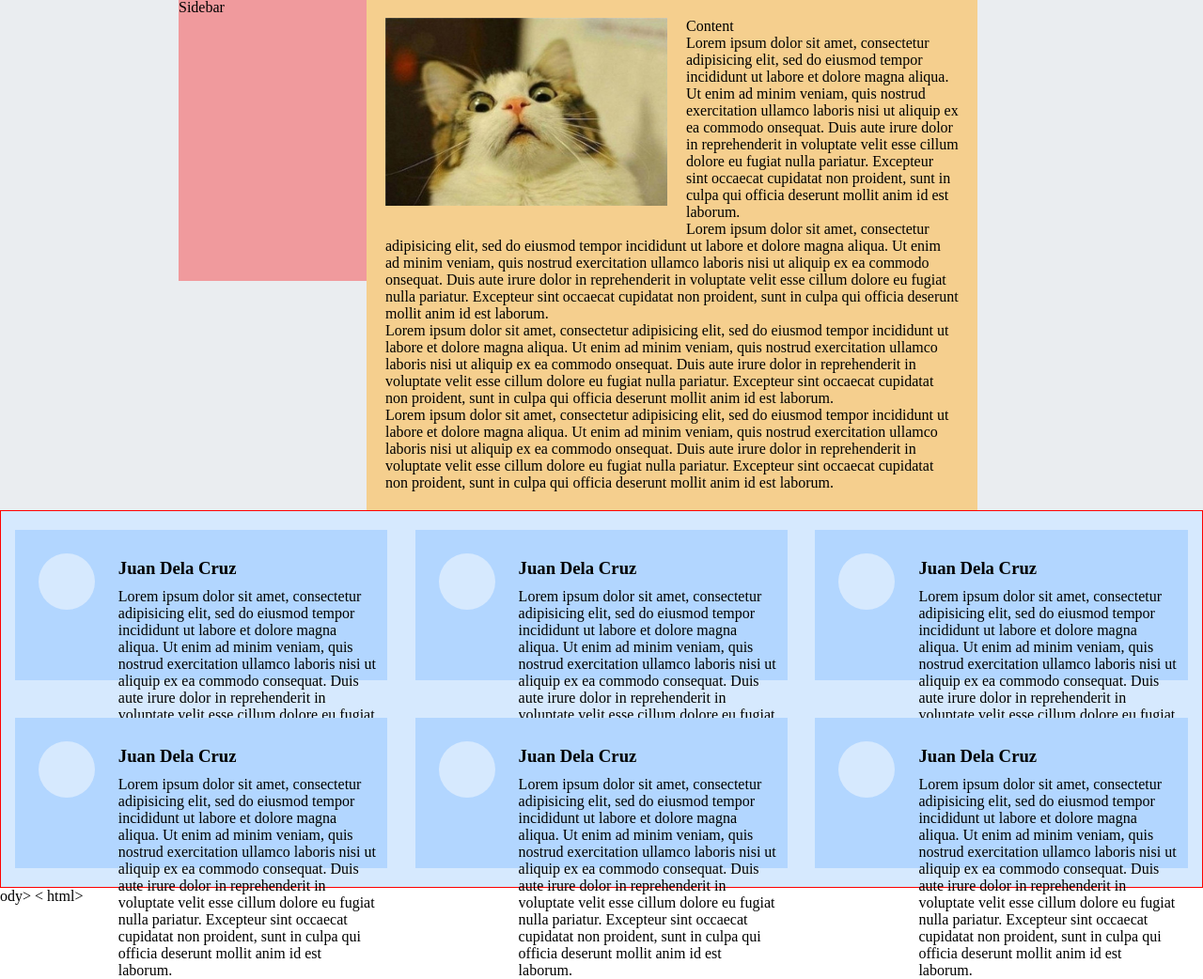
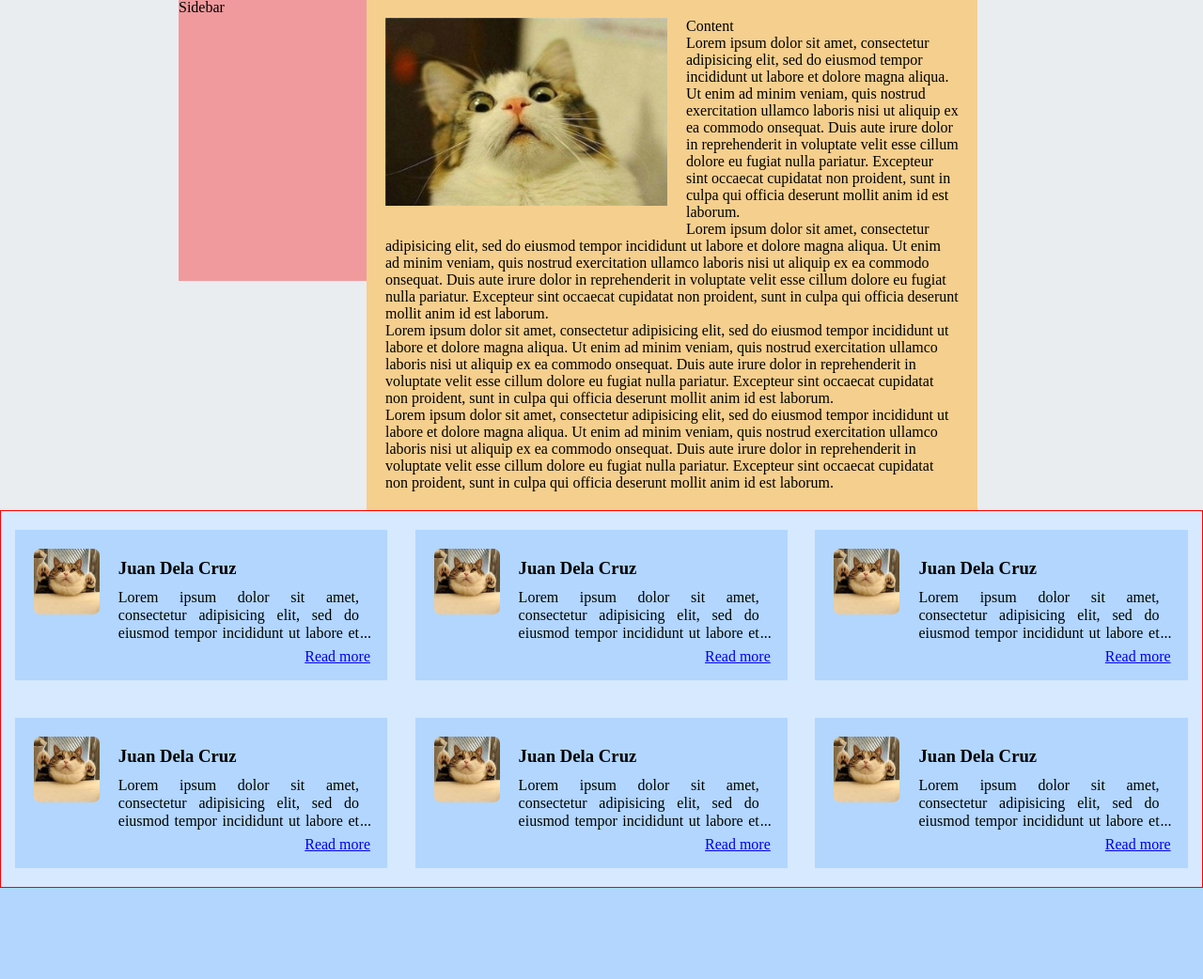
Before and after one commit to ninakimf/b3nc-fernandez-ninakim, a PHP site: page / in a window 1280 px wide. Shown: the part 101-1143 px from the top of the page at 94% size. After the commit the page ends 1046 px from the top, so only its background shows below. Run offline with PHP 8.4, Linux system fonts and the light colour scheme.

Commit message:
CSS Floats and clears

```diff
--- a/mod02-10/css/style.css
+++ b/mod02-10/css/style.css
@@ -60,14 +60,16 @@
 	background-color: #b2d6ff;
 	float: left;
 	margin: 20px 1.16%;
+	position: relative;
 }
 
-.avatar {
-	width: 60px;
-	height: 60px;
+
+.avatar > img {
+	width: 70px;
+	height: 70px;
 	background-color: #d6e9fe;
-	border-radius: 50%;
-	margin: 25px;
+	border-radius: 10%;
+	margin: 20px;
 	float: left;
 }
 
@@ -88,3 +90,45 @@
 	clear: both;
 	display: block;
 }
+
+
+/*CSS Workaround for multi-line elipses*/
+
+/*managing lines with overflow*/
+.block-with-text {
+	overflow: hidden;
+	position: relative;
+	line-height: 1.2em; /*1em = 16px*/
+	max-height: 3.6em;
+	text-align: justify;
+	margin-right: -1em;
+	padding-right: 30px;
+
+}
+
+/*for comments longer than alloted height*/
+.block-with-text:before {
+	content: "...";
+	position: absolute;
+	right: 17px;
+	bottom: 0;
+
+}
+
+/*for comments shorter than alloted height*/
+.block-with-text:after {
+	content: "";
+	position: absolute;
+	right: 17px;
+	width: 1em;
+	height: 1em;
+	margin-top: 0.2em;
+	background: #b2d6ff;
+
+}
+
+.read-more {
+	position: absolute;
+	right: 18px;
+	bottom: 16px;
+}
--- a/mod02-10/index.html
+++ b/mod02-10/index.html
@@ -41,36 +41,66 @@
 	<!-- columns are floating -->
 	<div class="footer clear">
 		<div class="column">
-			<div class="avatar"></div>
+			<div class="avatar">
+				<img src="img/2.jpg">
+			</div>
 			<h3 class="username">Juan Dela Cruz</h3>
-			<p class="comment">Lorem ipsum dolor sit amet, consectetur adipisicing elit, sed do eiusmod
+			<p class="comment block-with-text">Lorem ipsum dolor sit amet, consectetur adipisicing elit, sed do eiusmod
 			tempor incididunt ut labore et dolore magna aliqua. Ut enim ad minim veniam, quis nostrud exercitation ullamco laboris nisi ut aliquip ex ea commodo consequat. Duis aute irure dolor in reprehenderit in voluptate velit esse cillum dolore eu fugiat nulla pariatur. Excepteur sint occaecat cupidatat non proident, sunt in culpa qui officia deserunt mollit anim id est laborum.</p>
+
+			<a class="read-more" href="#">Read more</a>
+
 		</div>
 		<div class="column">
-			<div class="avatar"></div>
+			<div class="avatar">
+				<img src="img/2.jpg">
+			</div>
 			<h3 class="username">Juan Dela Cruz</h3>
-			<p class="comment">Lorem ipsum dolor sit amet, consectetur adipisicing elit, sed do eiusmod tempor incididunt ut labore et dolore magna aliqua. Ut enim ad minim veniam, quis nostrud exercitation ullamco laboris nisi ut aliquip ex ea commodo consequat. Duis aute irure dolor in reprehenderit in voluptate velit esse cillum dolore eu fugiat nulla pariatur. Excepteur sint occaecat cupidatat non proident, sunt in culpa qui officia deserunt mollit anim id est laborum.</p>
+			<p class="comment block-with-text">Lorem ipsum dolor sit amet, consectetur adipisicing elit, sed do eiusmod tempor incididunt ut labore et dolore magna aliqua. Ut enim ad minim veniam, quis nostrud exercitation ullamco laboris nisi ut aliquip ex ea commodo consequat. Duis aute irure dolor in reprehenderit in voluptate velit esse cillum dolore eu fugiat nulla pariatur. Excepteur sint occaecat cupidatat non proident, sunt in culpa qui officia deserunt mollit anim id est laborum.</p>
+
+			<a class="read-more" href="#">Read more</a>
+
 		</div>
 		<div class="column">
-			<div class="avatar"></div>
+			<div class="avatar">
+				<img src="img/2.jpg">
+			</div>
 			<h3 class="username">Juan Dela Cruz</h3>
-			<p class="comment">Lorem ipsum dolor sit amet, consectetur adipisicing elit, sed do eiusmod tempor incididunt ut labore et dolore magna aliqua. Ut enim ad minim veniam, quis nostrud exercitation ullamco laboris nisi ut aliquip ex ea commodo consequat. Duis aute irure dolor in reprehenderit in voluptate velit esse cillum dolore eu fugiat nulla pariatur. Excepteur sint occaecat cupidatat non proident, sunt in culpa qui officia deserunt mollit anim id est laborum.</p>
+			<p class="comment block-with-text">Lorem ipsum dolor sit amet, consectetur adipisicing elit, sed do eiusmod tempor incididunt ut labore et dolore magna aliqua. Ut enim ad minim veniam, quis nostrud exercitation ullamco laboris nisi ut aliquip ex ea commodo consequat. Duis aute irure dolor in reprehenderit in voluptate velit esse cillum dolore eu fugiat nulla pariatur. Excepteur sint occaecat cupidatat non proident, sunt in culpa qui officia deserunt mollit anim id est laborum.</p>
+
+			<a class="read-more" href="#">Read more</a>
+
 		</div>
 		<div class="column">
-			<div class="avatar"></div>
+			<div class="avatar">
+				<img src="img/2.jpg">
+			</div>
 			<h3 class="username">Juan Dela Cruz</h3>
-			<p class="comment">Lorem ipsum dolor sit amet, consectetur adipisicing elit, sed do eiusmod tempor incididunt ut labore et dolore magna aliqua. Ut enim ad minim veniam, quis nostrud exercitation ullamco laboris nisi ut aliquip ex ea commodo consequat. Duis aute irure dolor in reprehenderit in voluptate velit esse cillum dolore eu fugiat nulla pariatur. Excepteur sint occaecat cupidatat non proident, sunt in culpa qui officia deserunt mollit anim id est laborum.</p>
+			<p class="comment block-with-text">Lorem ipsum dolor sit amet, consectetur adipisicing elit, sed do eiusmod tempor incididunt ut labore et dolore magna aliqua. Ut enim ad minim veniam, quis nostrud exercitation ullamco laboris nisi ut aliquip ex ea commodo consequat. Duis aute irure dolor in reprehenderit in voluptate velit esse cillum dolore eu fugiat nulla pariatur. Excepteur sint occaecat cupidatat non proident, sunt in culpa qui officia deserunt mollit anim id est laborum.</p>
+
+			<a class="read-more" href="#">Read more</a>
+
 		</div>
 		<div class="column">
-			<div class="avatar"></div>
+			<div class="avatar">
+				<img src="img/2.jpg">
+			</div>
 			<h3 class="username">Juan Dela Cruz</h3>
-			<p class="comment">Lorem ipsum dolor sit amet, consectetur adipisicing elit, sed do eiusmod tempor incididunt ut labore et dolore magna aliqua. Ut enim ad minim veniam, quis nostrud exercitation ullamco laboris nisi ut aliquip ex ea commodo consequat. Duis aute irure dolor in reprehenderit in voluptate velit esse cillum dolore eu fugiat nulla pariatur. Excepteur sint occaecat cupidatat non proident, sunt in culpa qui officia deserunt mollit anim id est laborum.</p>
+			<p class="comment block-with-text">Lorem ipsum dolor sit amet, consectetur adipisicing elit, sed do eiusmod tempor incididunt ut labore et dolore magna aliqua. Ut enim ad minim veniam, quis nostrud exercitation ullamco laboris nisi ut aliquip ex ea commodo consequat. Duis aute irure dolor in reprehenderit in voluptate velit esse cillum dolore eu fugiat nulla pariatur. Excepteur sint occaecat cupidatat non proident, sunt in culpa qui officia deserunt mollit anim id est laborum.</p>
+
+			<a class="read-more" href="#">Read more</a>
+
 		</div>
 		<div class="column">
-			<div class="avatar"></div>
+			<div class="avatar">
+				<img src="img/2.jpg">
+			</div>
 			<h3 class="username">Juan Dela Cruz</h3>
-			<p class="comment">Lorem ipsum dolor sit amet, consectetur adipisicing elit, sed do eiusmod tempor incididunt ut labore et dolore magna aliqua. Ut enim ad minim veniam, quis nostrud exercitation ullamco laboris nisi ut aliquip ex ea commodo consequat. Duis aute irure dolor in reprehenderit in voluptate velit esse cillum dolore eu fugiat nulla pariatur. Excepteur sint occaecat cupidatat non proident, sunt in culpa qui officia deserunt mollit anim id est laborum.</p>
+			<p class="comment block-with-text">Lorem ipsum dolor sit amet, consectetur adipisicing elit, sed do eiusmod tempor incididunt ut labore et dolore magna aliqua. Ut enim ad minim veniam, quis nostrud exercitation ullamco laboris nisi ut aliquip ex ea commodo consequat. Duis aute irure dolor in reprehenderit in voluptate velit esse cillum dolore eu fugiat nulla pariatur. Excepteur sint occaecat cupidatat non proident, sunt in culpa qui officia deserunt mollit anim id est laborum.</p>
+
+			<a class="read-more" href="#">Read more</a>
+
 		</div>
 	</div>
- ody>
-< html>
+ </body>
+</html>
```
Also changed, not shown: mod02-10/img/2.jpg (added).
